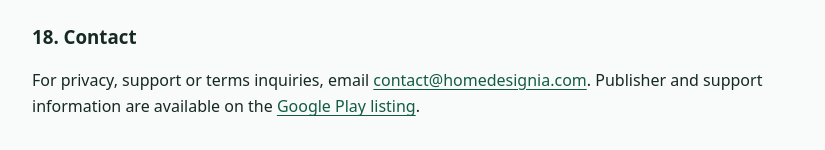
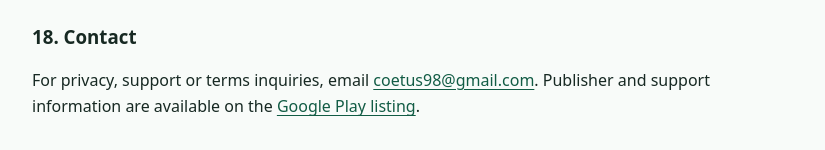
Before and after one commit to shezad-linux/Geo-camera, a plain HTML site: page index.html in a window 1280 px wide. Shown: the part 9912-10062 px from the top of the page, without its empty margins (224-1049 px from the left). Drawn offline with Linux system fonts and the light colour scheme.

Commit message:
Update contact email in index.html

```diff
--- a/index.html
+++ b/index.html
@@ -249,7 +249,7 @@
 <section id="s17"><h3>17. Resolving disputes</h3>
 <p>You may contact us to try to resolve a concern informally. Your rights and remedies under applicable law still apply. If any provision is unenforceable, the remaining provisions continue to apply.</p></section>
 <section id="s18"><h3 id="contact">18. Contact</h3>
-<p>For privacy, support or terms inquiries, email <a href="mailto:contact@homedesignia.com">contact@homedesignia.com</a>. Publisher and support information are available on the <a href="https://play.google.com/store/apps/details?id=com.homedesignia.geocamera">Google Play listing</a>.</p></section>
+<p>For privacy, support or terms inquiries, email <a href="mailto:contact@coetus98@gmail.com">coetus98@gmail.com</a>. Publisher and support information are available on the <a href="https://play.google.com/store/apps/details?id=com.homedesignia.geocamera">Google Play listing</a>.</p></section>
 <section id="s19"><h3>19. Privacy Policy</h3>
 <p>Read the <a href="#privacy-policy">Privacy Policy</a> on this page for details on data handling and ad privacy choices.</p></section>
     </article>
```
